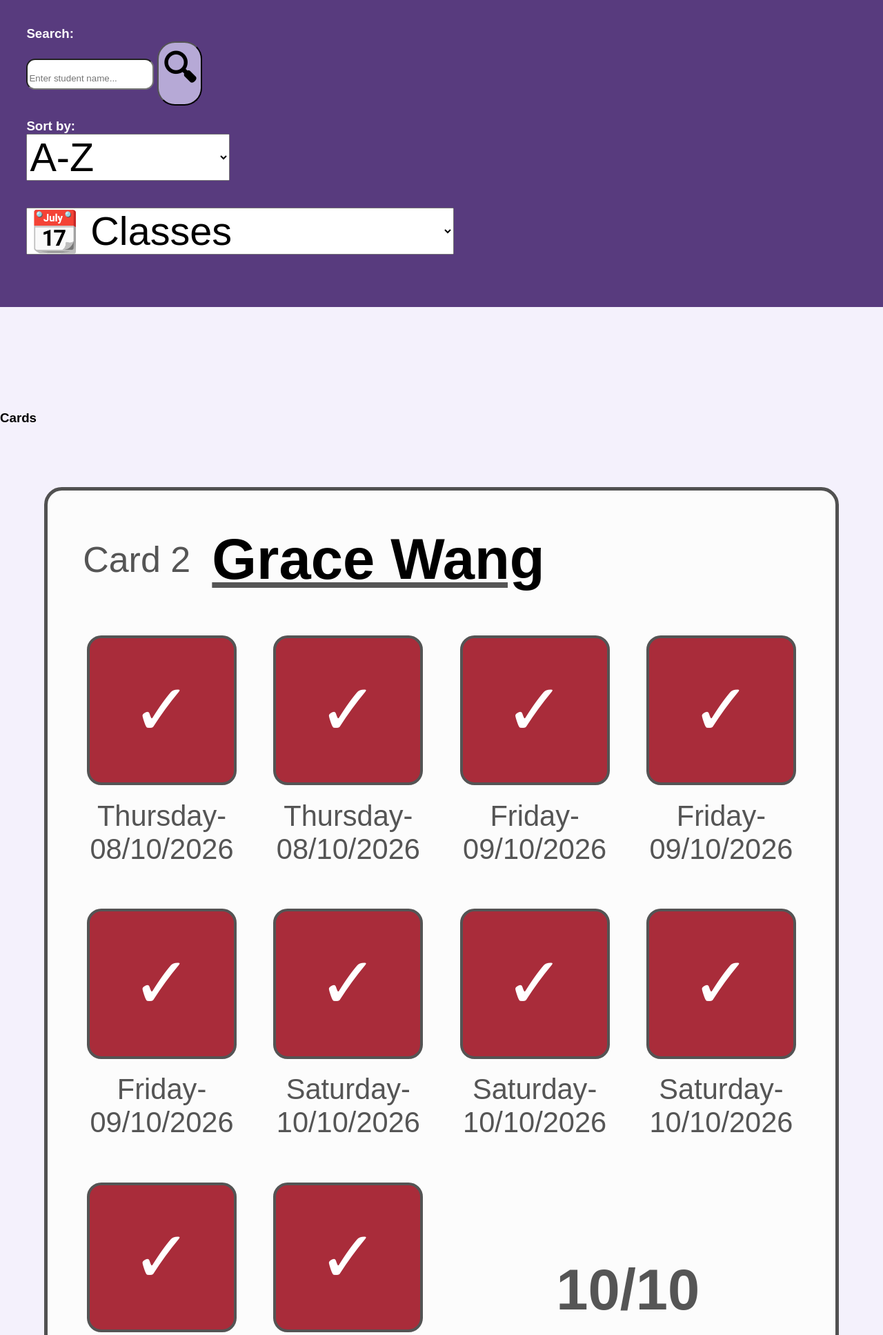
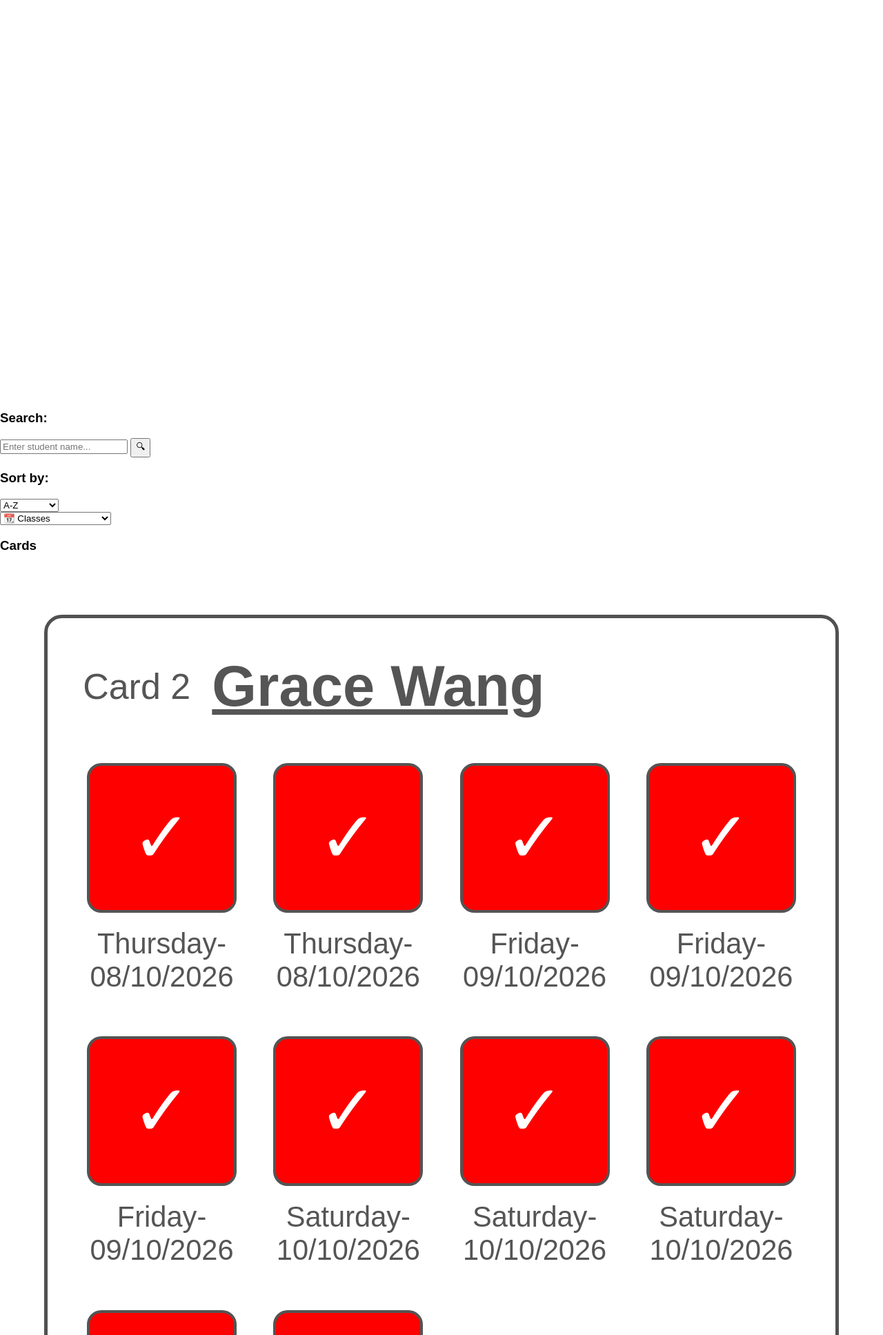
Before and after one commit to Av510/ambition_TKD, a Flask app: page / in a window 1280 px wide. Shown: the part 128-2063 px from the top of the page at 69% size. Run offline with Flask 3, Linux system fonts and the light colour scheme; data comes from the database, SQL or seed files in the repository.

Commit message:
Update cardpage.css

```diff
--- a/attendance_tracker/static/cardpage.css
+++ b/attendance_tracker/static/cardpage.css
@@ -1,64 +1,5 @@
 body {
     padding-top: 55cqw;
-    background-color: #f4f1fc;
-}
-
-.controls {
-    top: 0;
-    left: 0;
-
-    position: fixed;
-
-    width: 100%;
-    top: 10cqw;
-
-    box-sizing: border-box;
-
-    z-index: 1000;
-    background-color: rgb(88, 59, 126);
-
-    padding: 3cqw;
-    margin: 0;
-
-    color: white;
-}
-
-.search-section h3 {
-    margin: 0;
-}
-
-
-
-.search-section input {
-    border-radius: 1cqw;
-    padding-top: 1.5cqw;
-    padding-bottom: 0.5cqw;
-}
-
-.sort-section select {
-    margin-bottom: 3cqw;
-
-    font-size: 4.5cqw;
-}
-
-.sort-section h3 {
-    margin-bottom: 0;
-}
-
-.controls button {
-    background-color: #b6a9d6;
-
-    border-radius: 2cqw;
-
-    font-size: 4cqw;
-    font-weight: bold;
-}
-
-search-section {
-    display: flex;
-    align-items: center;
-
-    gap: 2cqw;
 }
 
 .attendance-card {
@@ -73,8 +14,6 @@ search-section {
     container-type: inline-size;
 
     font-size: 4cqw;
-
-    background-color: #fcfcfc;
 
     padding: 4cqw;
     margin: 7cqw auto;
@@ -104,12 +43,13 @@ header {
 
 .student-names p {
     margin: 0;
-    color: black;
 }
 .student-names {
     display: flex;
     flex-direction: column;
     gap: 0.1cqw;
+
+
 
     font-size: 8cqw;
     font-weight: bold;
@@ -175,7 +115,7 @@ header {
 
 
 .attendance-button.filled {
-    background-color: #a92c3a;
+    background-color: red;
     color: white;
 }
 
```
